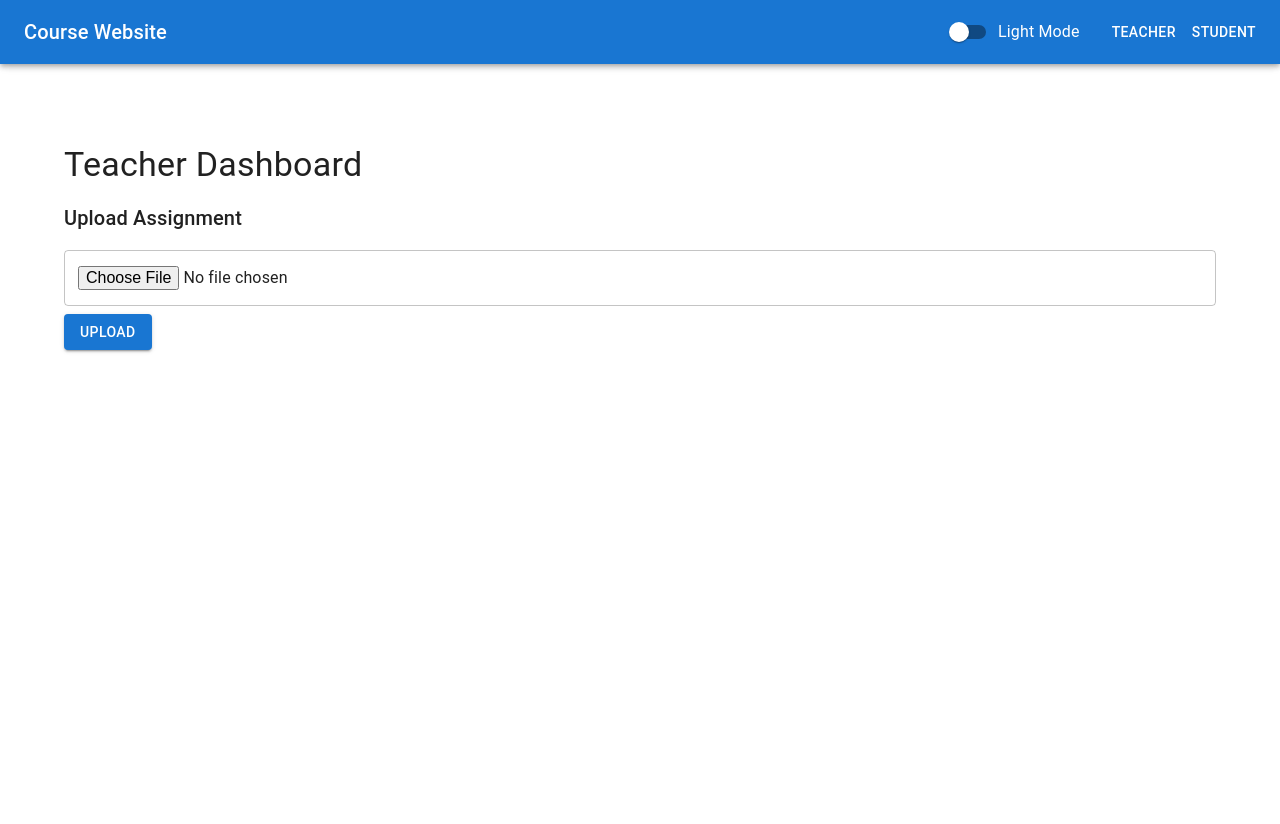
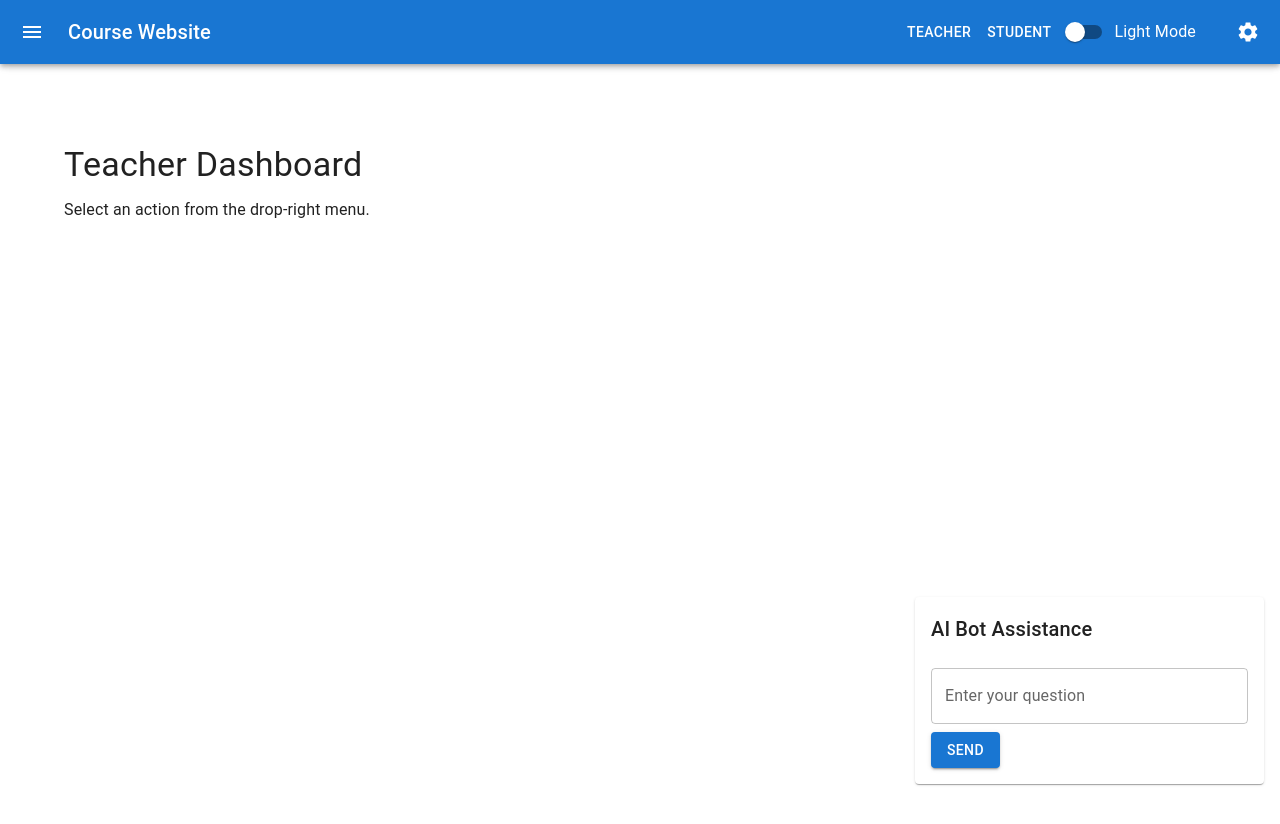
Before and after one commit to Johan511/OB-course-website, a React (Create React App) app: page /teacher in a window 1280 px wide. Shown: the top 824 px of the page. Built offline with nearby package versions, Linux system fonts and the light colour scheme.

Commit message:
teacher has dashboard too + ai bot
Signed-off-by: HHN <harihara.sn@gmail.com>

```diff
--- a/src/App.tsx
+++ b/src/App.tsx
@@ -7,14 +7,22 @@ import AppHeader from './components/AppHeader';
 import TeacherDashboard from './pages/TeacherDashboard';
 import StudentDashboard from './pages/StudentDashboard';
 import WeeklyMaterialSidebar from './components/WeeklyMaterialSidebar';
+import TeacherActionsSidebar from './components/TeacherActionsSidebar';
 
 const App: React.FC = () => {
+  // Student states
+  const [studentDrawerOpen, setStudentDrawerOpen] = useState(false);
+  const [selectedStudentMaterial, setSelectedStudentMaterial] = useState<string>("");
+  const toggleStudentDrawer = () => setStudentDrawerOpen(prev => !prev);
+
+  // Teacher states
+  const [teacherDrawerOpen, setTeacherDrawerOpen] = useState(false);
+  const [selectedTeacherAction, setSelectedTeacherAction] = useState<string>("");
+  const toggleTeacherDrawer = () => setTeacherDrawerOpen(prev => !prev);
+
+  // Dark mode state
   const [darkMode, setDarkMode] = useState(false);
-  const [drawerOpen, setDrawerOpen] = useState(false);
-  const [selectedMaterial, setSelectedMaterial] = useState<string>("");
-
   const toggleDarkMode = () => setDarkMode(prev => !prev);
-  const toggleDrawer = () => setDrawerOpen(prev => !prev);
 
   const theme = useMemo(
     () =>
@@ -32,13 +40,25 @@ const App: React.FC = () => {
     <ThemeProvider theme={theme}>
       <CssBaseline />
       <Router>
-        <AppHeader darkMode={darkMode} toggleDarkMode={toggleDarkMode} toggleDrawer={toggleDrawer} />
+        <AppHeader
+          darkMode={darkMode}
+          toggleDarkMode={toggleDarkMode}
+          toggleStudentDrawer={toggleStudentDrawer}
+          toggleTeacherDrawer={toggleTeacherDrawer}
+        />
+        {/* Sidebar for student dashboard */}
         <WeeklyMaterialSidebar
-          open={drawerOpen}
-          onClose={toggleDrawer}
-          onSelectMaterial={(material: string) => setSelectedMaterial(material)}
+          open={studentDrawerOpen}
+          onClose={toggleStudentDrawer}
+          onSelectMaterial={(material: string) => setSelectedStudentMaterial(material)}
         />
-        {/* Offset for the fixed header */}
+        {/* Sidebar for teacher dashboard */}
+        <TeacherActionsSidebar
+          open={teacherDrawerOpen}
+          onClose={toggleTeacherDrawer}
+          onSelectAction={(action: string) => setSelectedTeacherAction(action)}
+        />
+        {/* Toolbar to offset the fixed header */}
         <Toolbar />
         <Box
           sx={{
@@ -49,11 +69,8 @@ const App: React.FC = () => {
         >
           <Container sx={{ mt: 2 }}>
             <Routes>
-              <Route path="/teacher" element={<TeacherDashboard />} />
-              <Route
-                path="/student"
-                element={<StudentDashboard selectedMaterial={selectedMaterial} />}
-              />
+              <Route path="/teacher" element={<TeacherDashboard selectedAction={selectedTeacherAction} />} />
+              <Route path="/student" element={<StudentDashboard selectedMaterial={selectedStudentMaterial} />} />
             </Routes>
           </Container>
         </Box>
--- a/src/components/AppHeader.tsx
+++ b/src/components/AppHeader.tsx
@@ -2,39 +2,50 @@
 import React from 'react';
 import { AppBar, Toolbar, Typography, IconButton, Switch, FormControlLabel } from '@mui/material';
 import MenuIcon from '@mui/icons-material/Menu';
+import SettingsIcon from '@mui/icons-material/Settings';
 import { Link, useLocation } from 'react-router-dom';
 
 interface AppHeaderProps {
   darkMode: boolean;
   toggleDarkMode: () => void;
-  toggleDrawer: () => void;
+  toggleStudentDrawer: () => void;
+  toggleTeacherDrawer: () => void;
 }
 
-const AppHeader: React.FC<AppHeaderProps> = ({ darkMode, toggleDarkMode, toggleDrawer }) => {
+const AppHeader: React.FC<AppHeaderProps> = ({ darkMode, toggleDarkMode, toggleStudentDrawer, toggleTeacherDrawer }) => {
   const location = useLocation();
 
   return (
     <AppBar position="fixed" sx={{ zIndex: (theme) => theme.zIndex.drawer + 1 }}>
       <Toolbar>
-        {/* Only show the drop button on student pages */}
         {location.pathname === '/student' && (
-          <IconButton edge="start" color="inherit" onClick={toggleDrawer} sx={{ mr: 2 }}>
+          <IconButton edge="start" color="inherit" onClick={toggleStudentDrawer} sx={{ mr: 2 }}>
+            <MenuIcon />
+          </IconButton>
+        )}
+        {location.pathname === '/teacher' && (
+          <IconButton edge="start" color="inherit" onClick={toggleTeacherDrawer} sx={{ mr: 2 }}>
             <MenuIcon />
           </IconButton>
         )}
         <Typography variant="h6" sx={{ flexGrow: 1 }}>
           Course Website
         </Typography>
+        <Link to="/teacher" style={{ color: 'inherit', textDecoration: 'none', marginRight: 16 }}>
+          <Typography variant="button">Teacher</Typography>
+        </Link>
+        <Link to="/student" style={{ color: 'inherit', textDecoration: 'none', marginRight: 16 }}>
+          <Typography variant="button">Student</Typography>
+        </Link>
         <FormControlLabel
           control={<Switch checked={darkMode} onChange={toggleDarkMode} />}
           label={darkMode ? 'Dark Mode' : 'Light Mode'}
         />
-        <Link to="/teacher" style={{ color: 'inherit', textDecoration: 'none', marginLeft: 16 }}>
-          <Typography variant="button">Teacher</Typography>
-        </Link>
-        <Link to="/student" style={{ color: 'inherit', textDecoration: 'none', marginLeft: 16 }}>
-          <Typography variant="button">Student</Typography>
-        </Link>
+        {location.pathname === '/teacher' && (
+          <IconButton edge="end" color="inherit" onClick={toggleTeacherDrawer} sx={{ ml: 2 }}>
+            <SettingsIcon />
+          </IconButton>
+        )}
       </Toolbar>
     </AppBar>
   );
--- /dev/null
+++ b/src/components/TeacherActionsSidebar.tsx
@@ -0,0 +1,73 @@
+// src/components/TeacherActionsSidebar.tsx
+import React from 'react';
+import {
+  Drawer,
+  List,
+  ListItem,
+  ListItemButton,
+  ListItemIcon,
+  ListItemText,
+  Divider,
+} from '@mui/material';
+import UploadFileIcon from '@mui/icons-material/UploadFile';
+import VisibilityIcon from '@mui/icons-material/Visibility';
+import VideoLibraryIcon from '@mui/icons-material/VideoLibrary';
+
+const drawerWidth = 240;
+
+interface TeacherActionsSidebarProps {
+  open: boolean;
+  onClose: () => void;
+  onSelectAction: (action: string) => void;
+}
+
+const TeacherActionsSidebar: React.FC<TeacherActionsSidebarProps> = ({ open, onClose, onSelectAction }) => {
+  return (
+    <Drawer
+      anchor="left"
+      open={open}
+      onClose={onClose}
+      variant="temporary"
+      ModalProps={{
+        keepMounted: true,
+      }}
+      sx={{
+        '& .MuiDrawer-paper': {
+          width: drawerWidth,
+          boxSizing: 'border-box',
+          top: '64px', // start below the header
+        },
+      }}
+    >
+      <Divider />
+      <List>
+        <ListItem disablePadding>
+          <ListItemButton onClick={() => { onSelectAction("uploadAssignment"); onClose(); }}>
+            <ListItemIcon>
+              <UploadFileIcon />
+            </ListItemIcon>
+            <ListItemText primary="Upload Assignment" />
+          </ListItemButton>
+        </ListItem>
+        <ListItem disablePadding>
+          <ListItemButton onClick={() => { onSelectAction("viewSubmissions"); onClose(); }}>
+            <ListItemIcon>
+              <VisibilityIcon />
+            </ListItemIcon>
+            <ListItemText primary="View Submissions" />
+          </ListItemButton>
+        </ListItem>
+        <ListItem disablePadding>
+          <ListItemButton onClick={() => { onSelectAction("uploadLectures"); onClose(); }}>
+            <ListItemIcon>
+              <VideoLibraryIcon />
+            </ListItemIcon>
+            <ListItemText primary="Upload Lectures" />
+          </ListItemButton>
+        </ListItem>
+      </List>
+    </Drawer>
+  );
+};
+
+export default TeacherActionsSidebar;
--- a/src/layouts/StudentLayout.tsx
+++ b/src/layouts/StudentLayout.tsx
@@ -1,7 +1,6 @@
 // src/layouts/StudentLayout.tsx
 import React from 'react';
 import { Box } from '@mui/material';
-import ChatBot from '../components/ChatBot';
 
 interface StudentLayoutProps {
   children: React.ReactNode;
@@ -13,9 +12,6 @@ const StudentLayout: React.FC<StudentLayoutProps> = ({ children }) => {
       <Box>
         {children}
       </Box>
-      <Box sx={{ position: 'fixed', bottom: 16, right: 16, zIndex: 1300 }}>
-        <ChatBot />
-      </Box>
     </Box>
   );
 };
--- a/src/pages/StudentDashboard.tsx
+++ b/src/pages/StudentDashboard.tsx
@@ -1,6 +1,7 @@
 // src/pages/StudentDashboard.tsx
 import React from 'react';
 import { Box, Typography } from '@mui/material';
+import ChatBot from '../components/ChatBot';
 
 interface StudentDashboardProps {
   selectedMaterial: string;
@@ -34,6 +35,9 @@ const StudentDashboard: React.FC<StudentDashboardProps> = ({ selectedMaterial })
           Select an item from the sidebar to view its content.
         </Typography>
       )}
+      <Box sx={{ position: 'fixed', bottom: 16, right: 16, zIndex: 1300 }}>
+        <ChatBot />
+      </Box>
     </Box>
   );
 };
--- a/src/pages/TeacherDashboard.tsx
+++ b/src/pages/TeacherDashboard.tsx
@@ -1,15 +1,36 @@
 // src/pages/TeacherDashboard.tsx
 import React from 'react';
-import { Typography } from '@mui/material';
-import UploadAssignment from '../components/UploadAssignment';
+import { Box, Typography } from '@mui/material';
+import ChatBot from '../components/ChatBot';
 
-const TeacherDashboard: React.FC = () => {
+interface TeacherDashboardProps {
+  selectedAction: string;
+}
+
+const TeacherDashboard: React.FC<TeacherDashboardProps> = ({ selectedAction }) => {
   return (
-    <div>
-      <Typography variant="h4">Teacher Dashboard</Typography>
-      <UploadAssignment />
-      {/* Add components for uploading videos, notes, transcripts, etc. */}
-    </div>
+    <Box>
+      <Typography variant="h4" gutterBottom>
+        Teacher Dashboard
+      </Typography>
+      {selectedAction === "uploadAssignment" && (
+        <Typography variant="body1">Upload Assignment form goes here.</Typography>
+      )}
+      {selectedAction === "viewSubmissions" && (
+        <Typography variant="body1">Submissions list goes here.</Typography>
+      )}
+      {selectedAction === "uploadLectures" && (
+        <Typography variant="body1">Upload Lectures form goes here.</Typography>
+      )}
+      {selectedAction === "" && (
+        <Typography variant="body1">
+          Select an action from the drop-right menu.
+        </Typography>
+      )}
+      <Box sx={{ position: 'fixed', bottom: 16, right: 16, zIndex: 1300 }}>
+        <ChatBot />
+      </Box>
+    </Box>
   );
 };
 
```
